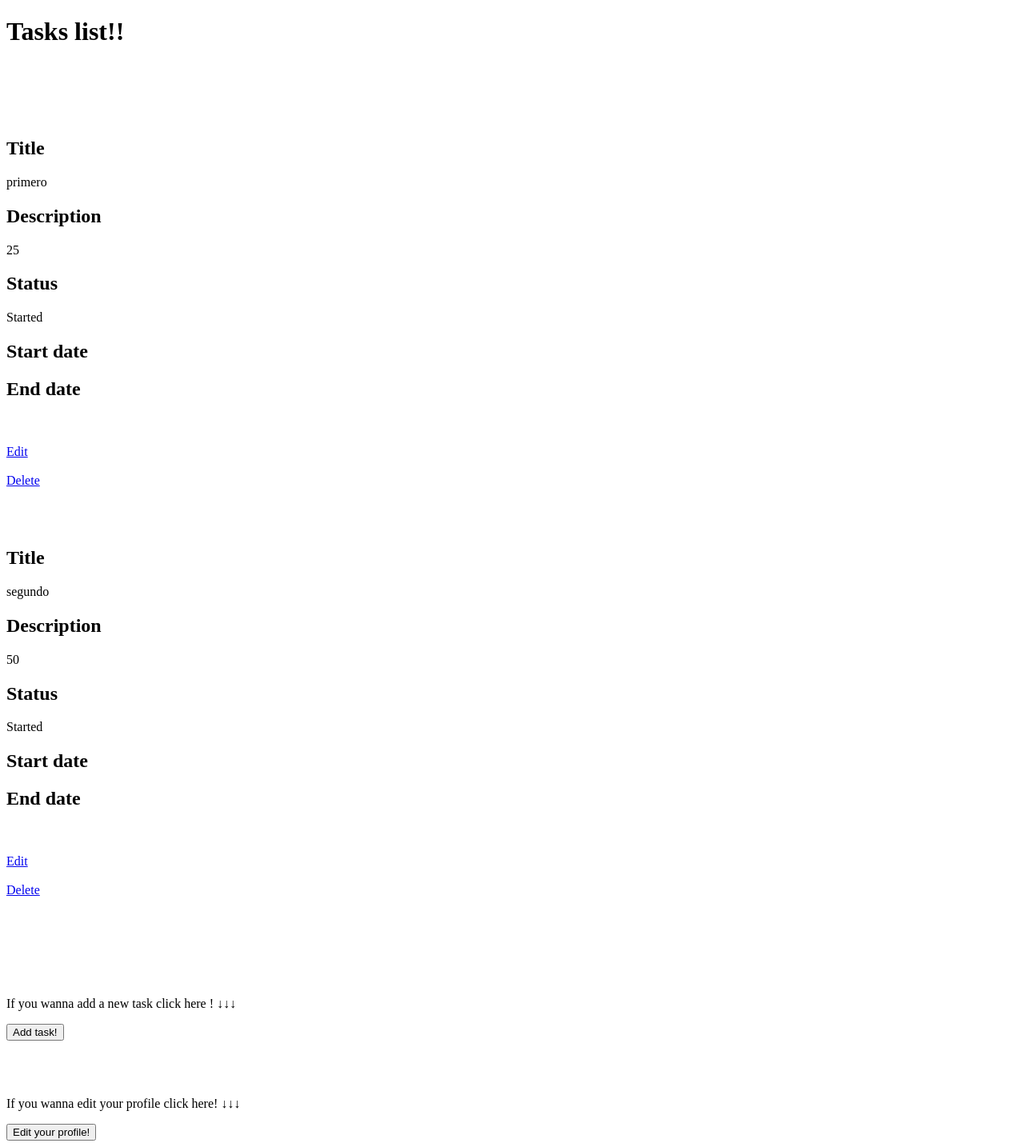
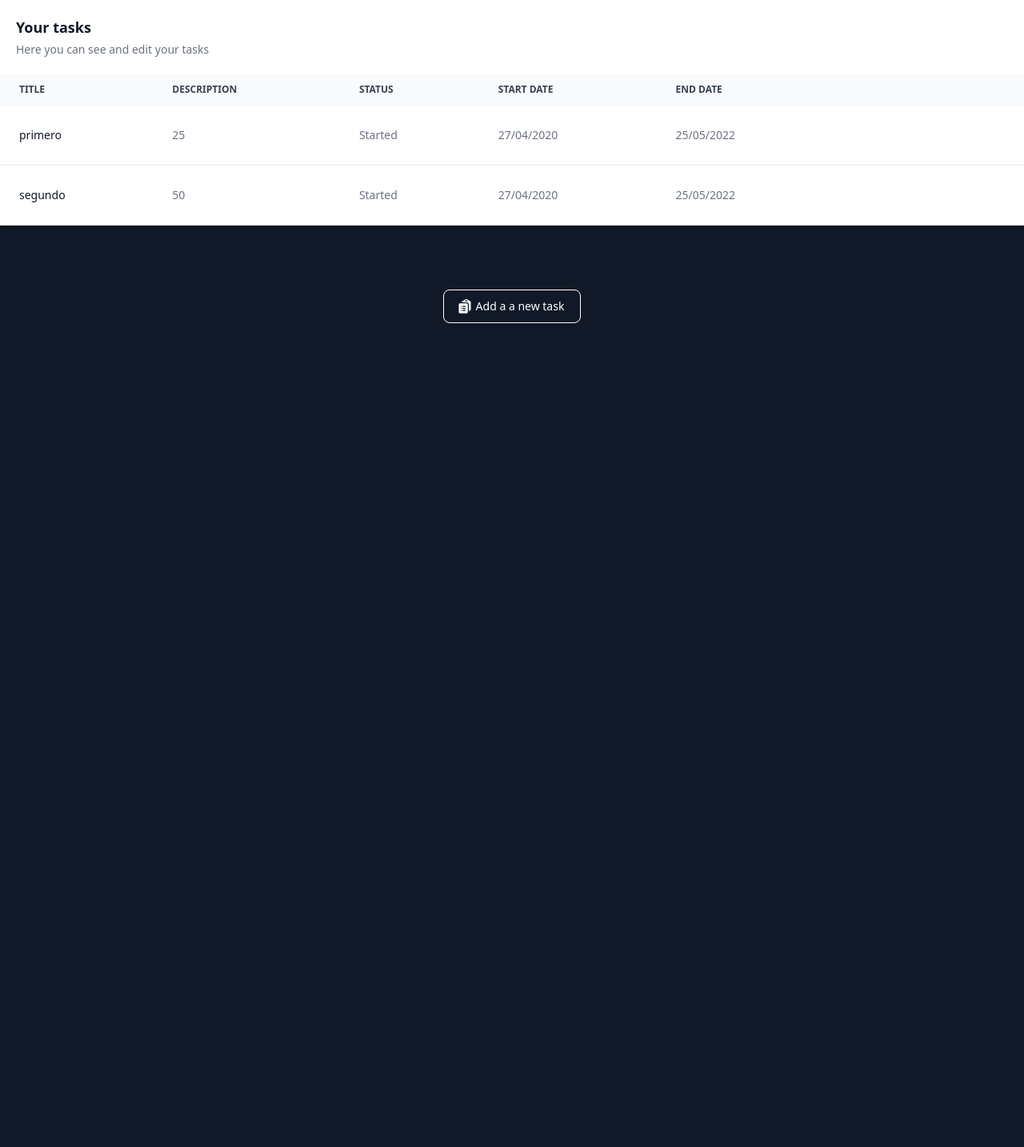
Before and after one commit to rodrisaiz/Sprint-3.-Developer, a PHP site: page /home in a window 1280 px wide. Shown: the whole page at 80% size. After the commit the page ends 404 px from the top, so only its background shows below. Run offline with PHP 8.4, Linux system fonts and the light colour scheme; the visitor is signed in with stand-in values (Sample User, id 1); some libraries are stand-ins or nearby versions.

Commit message:
Creation of home view with visualization of all the tasks

```diff
--- a/Developers Team/app/models/DB.json
+++ b/Developers Team/app/models/DB.json
@@ -10,16 +10,16 @@
                 "title": "primero",
                 "description": "25",
                 "status": "Started",
-                "start_date": "",
-                "end_date": ""
+                "start_date": "27/04/2020",
+                "end_date": "25/05/2022"
             },
             {
                 "id_task": 1,
                 "title": "segundo",
                 "description": "50",
                 "status": "Started",
-                "start_date": "",
-                "end_date": ""
+                "start_date": "27/04/2020",
+                "end_date": "25/05/2022"
             }
         ]
     },
@@ -28,27 +28,95 @@
         "userName": "Rodri",
         "email": "rodri2@gmail.com",
         "pwd": "$2y$10$7zOPQjEe9MrY0uGR2cxxWe84x1mH.MQ9OGQGL5B5vR.HdMYiqaeru",
-        "tasks": []
+        "tasks": [
+            {
+                "id_task": 0,
+                "title": "primero",
+                "description": "25",
+                "status": "Started",
+                "start_date": "27/04/2020",
+                "end_date": "25/05/2022"
+            },
+            {
+                "id_task": 1,
+                "title": "segundo",
+                "description": "50",
+                "status": "Started",
+                "start_date": "27/04/2020",
+                "end_date": "25/05/2022"
+            }
+        ]
     },
     {
         "id_user": 3,
         "userName": "Rodri",
         "email": "rodri10@gmail.com",
         "pwd": "$2y$10$UGpu5QKuOjp07xt6WwEkiOZr4MHt1LCoXs\/Csbk\/jrcA3ofQScIT6",
-        "tasks": []
+        "tasks": [
+            {
+                "id_task": 0,
+                "title": "primero",
+                "description": "25",
+                "status": "Started",
+                "start_date": "27/04/2020",
+                "end_date": "25/05/2022"
+            },
+            {
+                "id_task": 1,
+                "title": "segundo",
+                "description": "50",
+                "status": "Started",
+                "start_date": "27/04/2020",
+                "end_date": "25/05/2022"
+            }
+        ]
     },
     {
         "id_user": 5,
         "userName": "rodri85",
         "email": "Rodri85@gmail.com",
         "pwd": "$2y$10$loNMAvjccWnDiiK\/CPHnn.rRQmZgqPru9R6FtLFf5iurMhBxY0k5i",
-        "tasks": []
+        "tasks": [
+            {
+                "id_task": 0,
+                "title": "hola",
+                "description": "25",
+                "status": "Started",
+                "start_date": "27/04/2020",
+                "end_date": "25/05/2022"
+            },
+            {
+                "id_task": 1,
+                "title": "segundo",
+                "description": "50",
+                "status": "Started",
+                "start_date": "27/04/2020",
+                "end_date": "25/05/2022"
+            }
+        ]
     },
     {
         "id_user": 6,
         "userName": "Rodri",
         "email": "therustywhitebison@gmail.com",
         "pwd": "$2y$10$iE75FvYyTFGtkX38vIjL6emW6739RUOQ\/CykdfAaNPgZ8BBlwOF7C",
-        "tasks": []
+        "tasks": [
+            {
+                "id_task": 0,
+                "title": "primero",
+                "description": "25",
+                "status": "Started",
+                "start_date": "27/04/2020",
+                "end_date": "25/05/2022"
+            },
+            {
+                "id_task": 1,
+                "title": "segundo",
+                "description": "50",
+                "status": "Started",
+                "start_date": "27/04/2020",
+                "end_date": "25/05/2022"
+            }
+        ]
     }
 ]
--- a/Developers Team/app/views/scripts/task/home.phtml
+++ b/Developers Team/app/views/scripts/task/home.phtml
@@ -2,6 +2,7 @@
 $task = $this->_data["_data"];
 $countTask = count($task);
 ?>
+
 <!DOCTYPE html>
 <html lang="en">
 <head>
@@ -9,90 +10,116 @@ $countTask = count($task);
       <meta http-equiv="X-UA-Compatible" content="IE=edge">
       <meta name="viewport" content="width=device-width, initial-scale=1.0">
       <title>Home</title>
+      <script src="https://cdn.tailwindcss.com"></script>
+
+
 </head>
 <body>
 
-<h1> Tasks list!!</h1>
+<section class="bg-gray-900 h-screen">
+      <div class="relative overflow-x-auto shadow-md">
+      <table class="w-full text-sm text-left text-gray-500 dark:text-gray-400">
+            <caption class="p-5 text-lg font-semibold text-left text-gray-900 bg-white dark:text-white dark:bg-gray-800">
+                  Your tasks
+                  <p class="mt-1 text-sm font-normal text-gray-500 dark:text-gray-400">Here you can see and edit your tasks</p>
+            </caption>
 
-                <br>
-                <br>
-                <br>
-                <br>
+            <thead class="text-xs text-gray-700 uppercase bg-gray-50 dark:bg-gray-700 dark:text-gray-400">
+
+                  <th scope="col" class="px-6 py-3">
+                  Title
+                  </th>
+                  <th scope="col" class="px-6 py-3">
+                  Description
+                  </th>
+                  <th scope="col" class="px-6 py-3">
+                  Status
+                  </th>
+                  <th scope="col" class="px-6 py-3">
+                  Start date
+                  </th>
+                  <th scope="col" class="px-6 py-3">
+                  End date
+                  </th>
+                  <th scope="col" class="px-6 py-3">
+                  <span class="sr-only">Edit</span>
+                  </th>
+
+            </thead>
+
             <?php
 
                   for ($i = 0; $i <= ($countTask - 1); $i++) {
                   $contador = $i;
                   ?>
 
+            <tbody>
+                  <tr class="bg-white border-b dark:bg-gray-800 dark:border-gray-700">
+                  <th scope="row" class="px-6 py-4 font-medium text-gray-900 whitespace-nowrap dark:text-white">
 
+                        <?php echo $task[$i]["title"]; ?>
+                  </th>
 
-             <h2>Title</h2>
-                  <?php echo $task[$i]["title"]; ?>
-
-            <h2>Description</h2>
+                  <td class="px-6 py-4">
 
                         <?php echo $task[$i]["description"]; ?>
 
-            <h2>Status</h2>
+                  </td>
+
+                  <td class="px-6 py-4">
 
                         <?php echo $task[$i]["status"]; ?>
+                  </td>
 
-            <h2>Start date</h2>
+                  <td class="px-6 py-4">
+
                         <?php echo $task[$i]["start_date"]; ?>
+                  </td>
 
-            <h2>End date</h2>
+                  <td class="px-6 py-4">
 
                         <?php echo $task[$i]["end_date"]; ?>
+                  </td>
 
-            <br>
-            <br>
+                  <td class="px-6 py-4">
 
-            <a href="/web/taskedit?item=<?php echo $contador; ?>"
-                    class="font-medium text-blue-600 dark:text-blue-500 hover:underline">
+
+                        <a href="/web/taskedit?item=<?php echo $contador; ?>" type="button" class=" inline-flex items-center border focus:ring-4 focus:outline-none font-medium rounded-lg text-sm px-5 py-2.5 text-center border-white text-white  hover:border-gray-600  hover:text-white hover:bg-gray-600 focus:ring-gay-900">
+                              <svg class="w-4 h-4 mr-1 -ml-1" fill="currentColor" viewBox="0 0 22 22" xmlns="http://www.w3.org/2000/svg"><path fill-rule="evenodd"  d="M21.731 2.269a2.625 2.625 0 00-3.712 0l-1.157 1.157 3.712 3.712 1.157-1.157a2.625 2.625 0 000-3.712zM19.513 8.199l-3.712-3.712-12.15 12.15a5.25 5.25 0 00-1.32 2.214l-.8 2.685a.75.75 0 00.933.933l2.685-.8a5.25 5.25 0 002.214-1.32L19.513 8.2z" clip-rule="evenodd"></path></svg>
                               Edit
                         </a>
 
-            <br>
-            <br>
-
-            <a href="/web/taskdelete?item=<?php echo $contador; ?>"
-                  class="font-medium text-red-600 dark:text-red-500 hover:underline">
-                  Delete
-            </a>
-
-
-                <br>
-                <br>
-                <br>
-                <br>
-
+                  </td>
       <?php
       }
       ?>
 
-<form action="/web/createtask">
-
-<br>
-<br>
-<br>
-
-<p> If you wanna add a new task click here ! ↓↓↓</p>
-<button type="submit" name="submit">Add task!</button>
+            </tbody>
+      </table>
+      </div>
 
 
-</form>
-
-<form action="/web/useredit">
-
-  <br>
-  <br>
-  <br>
-
-<p> If you wanna edit your profile click here! ↓↓↓</p>
-<button type="submit" name="submit">Edit your profile!</button>
+      </div>
 
 
-</form>
+<div class="flex justify-center items-center mt-20 space-x-[350px]">
+
+      <a href="/web/createtask" type="button" class=" inline-flex items-center border focus:ring-4 focus:outline-none font-medium rounded-lg text-sm px-5 py-2.5 text-center border-white text-white  hover:border-gray-600  hover:text-white hover:bg-gray-600 focus:ring-gay-900">
+            <svg class="w-5 h-5 mr-1 -ml-1" fill="currentColor" viewBox="0 0 24 24" xmlns="http://www.w3.org/2000/svg" aria-hidden="true">
+            <path clip-rule="evenodd" fill-rule="evenodd" d="M7.502 6h7.128A3.375 3.375 0 0118 9.375v9.375a3 3 0 003-3V6.108c0-1.505-1.125-2.811-2.664-2.94a48.972 48.972 0 00-.673-.05A3 3 0 0015 1.5h-1.5a3 3 0 00-2.663 1.618c-.225.015-.45.032-.673.05C8.662 3.295 7.554 4.542 7.502 6zM13.5 3A1.5 1.5 0 0012 4.5h4.5A1.5 1.5 0 0015 3h-1.5z"></path>
+            <path clip-rule="evenodd" fill-rule="evenodd" d="M3 9.375C3 8.339 3.84 7.5 4.875 7.5h9.75c1.036 0 1.875.84 1.875 1.875v11.25c0 1.035-.84 1.875-1.875 1.875h-9.75A1.875 1.875 0 013 20.625V9.375zM6 12a.75.75 0 01.75-.75h.008a.75.75 0 01.75.75v.008a.75.75 0 01-.75.75H6.75a.75.75 0 01-.75-.75V12zm2.25 0a.75.75 0 01.75-.75h3.75a.75.75 0 010 1.5H9a.75.75 0 01-.75-.75zM6 15a.75.75 0 01.75-.75h.008a.75.75 0 01.75.75v.008a.75.75 0 01-.75.75H6.75a.75.75 0 01-.75-.75V15zm2.25 0a.75.75 0 01.75-.75h3.75a.75.75 0 010 1.5H9a.75.75 0 01-.75-.75zM6 18a.75.75 0 01.75-.75h.008a.75.75 0 01.75.75v.008a.75.75 0 01-.75.75H6.75a.75.75 0 01-.75-.75V18zm2.25 0a.75.75 0 01.75-.75h3.75a.75.75 0 010 1.5H9a.75.75 0 01-.75-.75z"></path></svg>
+            Add a a new task
+      </a>
+
+
+</div>
+
+
+
+
+
+</section>
+
 
 </body>
 </html>
--- a/Developers Team/app/views/scripts/task/index.phtml
+++ /dev/null
@@ -1,3 +0,0 @@
-<?php
-
-echo "Hola desde el task index";
```
Also changed, not shown: Developers Team/app/views/scripts/task/home copy.phtml (added, +98 -0 lines). Lines whose indentation alone changed are shown as unchanged.
